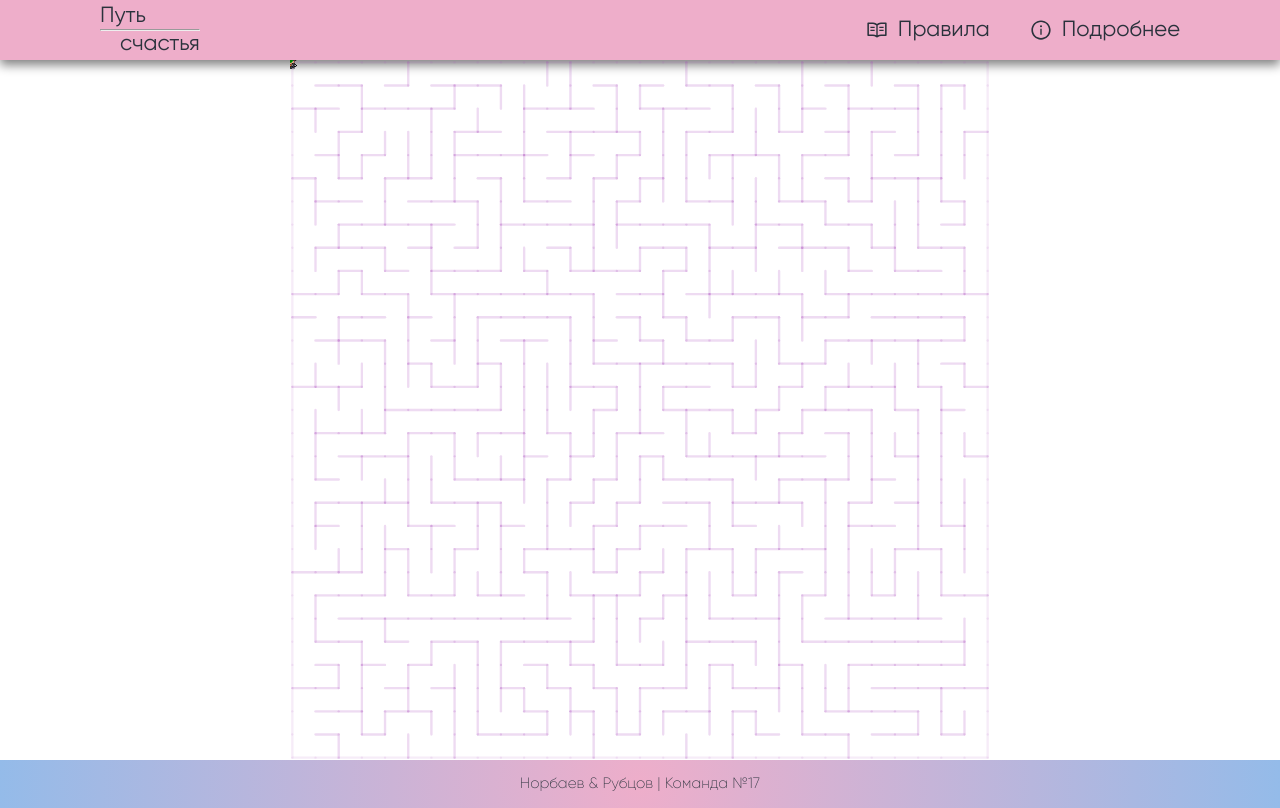
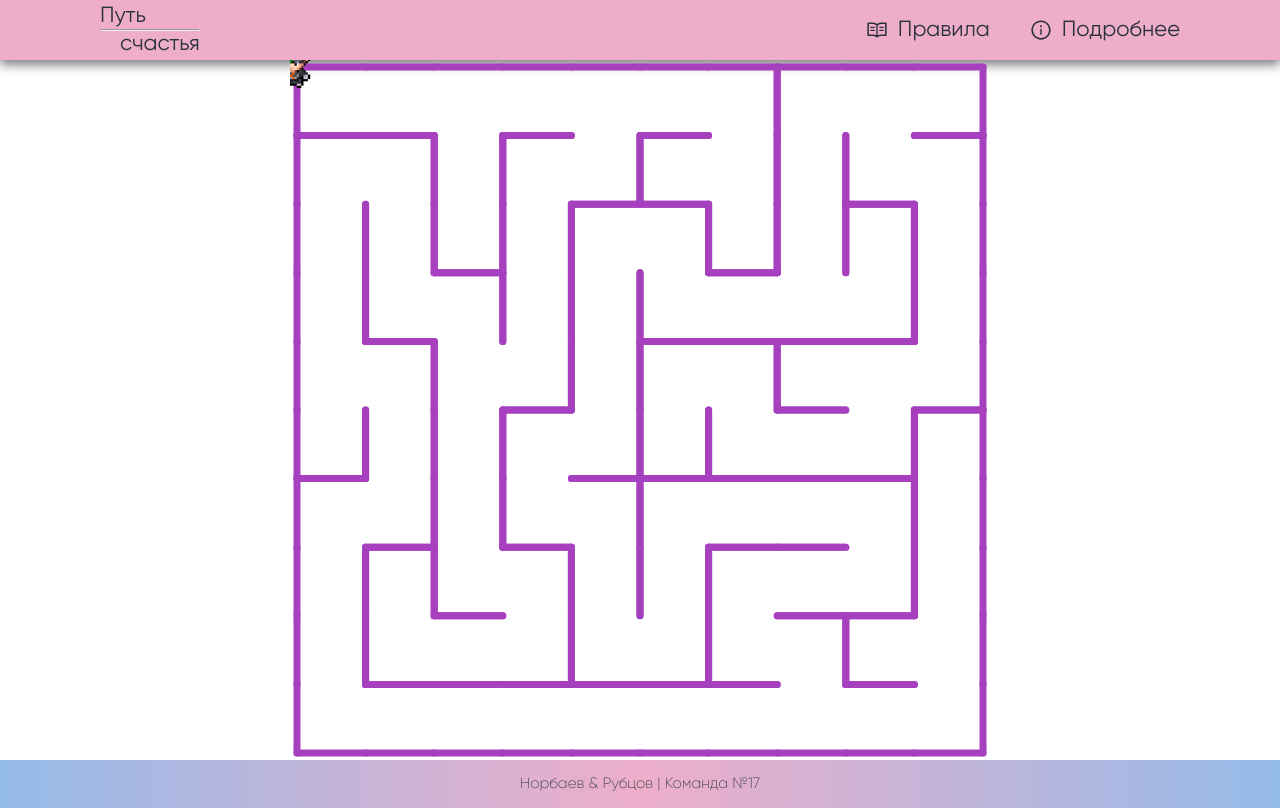
Before and after one commit to Pinkierar/hackathon-11-23, a React (Vite) app in the folder client/: page / in a window 1280 px wide. Built offline with nearby package versions, Linux system fonts and the light colour scheme.

Commit message:
Удалён лишний код

```diff
--- a/client/src/components/Game/sketch.ts
+++ b/client/src/components/Game/sketch.ts
@@ -13,9 +13,9 @@ export const sketch = (p: P5Type): Sketch => {
       p.colorMode(p.HSL, 1, 1, 1, 1);
       p.strokeJoin(p.ROUND);
 
-      labyrinth = new Labyrinth(p.createVector(), p.createVector(30, 30), {
+      labyrinth = new Labyrinth(p.createVector(), p.createVector(10, 10), {
         strokeWidth: 2,
-        stroke: p.color(0.8, 0.5, 0.5, 0.1),
+        stroke: p.color(0.8, 0.5, 0.5, 1),
       });
 
       parent = new Parent(SpriteShape.images.get('parent'), 1);
@@ -39,7 +39,7 @@ export const sketch = (p: P5Type): Sketch => {
       labyrinth.setStyle({ strokeWidth: scale });
       labyrinth.draw();
 
-      const frame = Math.floor(p.millis() / 100) % 4;
+      const frame = Math.floor(p.millis() / 130) % 4;
       parent.setScale(scale * 0.16);
       parent.setView([64 * frame, 0, 64, 64]);
       parent.setPosition(mousePosition);
--- a/client/src/includes/graphics/Style.ts
+++ b/client/src/includes/graphics/Style.ts
@@ -1,37 +1,7 @@
-import {Color} from 'p5';
+import { Color } from 'p5';
 
 export type Style = {
-  stroke?: Color,
-  strokeWidth?: number,
-  fill?: Color,
+  stroke?: Color;
+  strokeWidth?: number;
+  fill?: Color;
 };
-
-export class StyleController implements Style {
-  private fill?: Color;
-  private stroke?: Color;
-  private strokeWidth: number = 1;
-
-  public constructor()
-  public constructor(style: Style)
-  public constructor(fill: Color, stroke?: Color, strokeWidth?: number)
-  public constructor(arg1?: Color | Style, stroke?: Color, strokeWidth?: number)
-  public constructor(arg1?: Color | Style, stroke?: Color, strokeWidth?: number) {
-    if (arg1) {
-      if (arg1 instanceof Color) {
-        this.fill = arg1;
-
-        if (stroke) {
-          this.stroke = stroke;
-        }
-
-        if (strokeWidth !== undefined) {
-          this.strokeWidth = strokeWidth;
-        }
-      } else {
-        this.fill = arg1.fill;
-        this.stroke = arg1.stroke;
-        this.strokeWidth = arg1.strokeWidth;
-      }
-    }
-  }
-}
```
